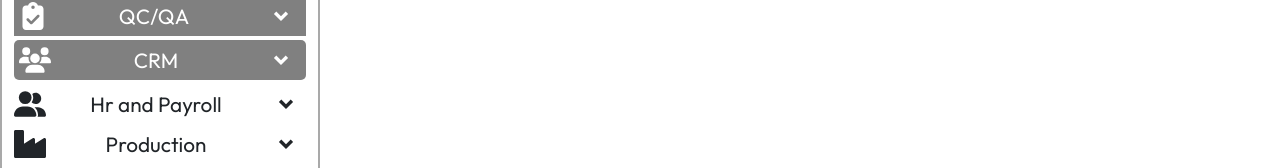
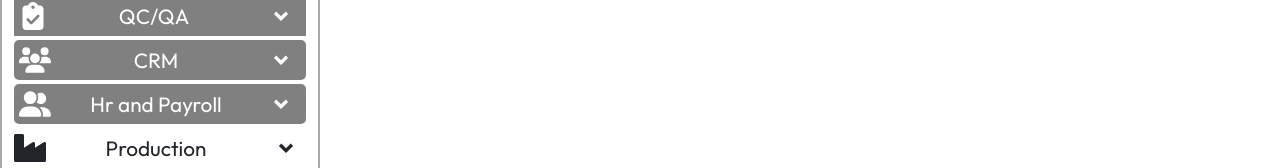
Before and after one commit to jollyvivek/ERP-PROJECT, a React (Vite) app: page /role in a window 1280 px wide. Shown: the part 369-537 px from the top of the page. Built offline with nearby package versions, Linux system fonts and the light colour scheme; no server answers.

Commit message:
Add changes in css of HrPayroll module

```diff
--- a/src/Components/SidebarMenu/HrPayroll.jsx
+++ b/src/Components/SidebarMenu/HrPayroll.jsx
@@ -84,7 +84,7 @@ const hrPayrollGraphsDropdown = () =>{
 
   return (
     <div className='hrPayroll'>
-      <div className='hrPayroll-top flex lineHeight'>
+      <div className='hrPayroll-top flex lineHeight mb-1'>
         <span className='icon fs-2'><FaUserGroup /></span>
         <span className='title'>Hr and Payroll</span>
         <span className='arrow-icon' onClick={hrPayrollDropdown}><RiArrowDropDownLine/></span>
@@ -124,7 +124,7 @@ const hrPayrollGraphsDropdown = () =>{
               </li>
               {hrLeave ? (
               <ul className="hr-leave-items">
-                <li className=" leave-master flex lineHeight">
+                <li className=" leave-master flex lineHeight mb-1 py-0">
                   <span className="title">Master</span>
                   <span className="arrow-icon"  onClick={hrLeaveMasterDropdown}>
                     <RiArrowDropDownLine/>
@@ -149,7 +149,7 @@ const hrPayrollGraphsDropdown = () =>{
               </li>
               {hrEmployee ? (
               <ul className="hr-employee-items">
-                <li class="employee-master flex lineHeight ">
+                <li class="employee-master flex lineHeight mb-1 py-0">
                   <span className="title">Master</span>
                   <span className="arrow-icon" onClick={hrEmployeeMasterDropdown}><RiArrowDropDownLine/></span>
                 </li>
@@ -170,7 +170,7 @@ const hrPayrollGraphsDropdown = () =>{
               </li>
                 {hrPerformance ? (
               <ul className="hr-performance-items">
-                <li class=" performance-master flex lineHeight ">
+                <li class=" performance-master flex lineHeight mb-1 py-0">
                   <span className="title">Master</span>
                   <span className="arrow-icon" onClick={performanceMasterDropdown}><RiArrowDropDownLine/> </span>
                 </li>
@@ -274,8 +274,8 @@ const hrPayrollGraphsDropdown = () =>{
                 <li className='title'>Postion wise  Chart</li>
               </ul>
               ):null}
-              <li className='title'>Send Sms </li>
-            </ul>
+              <li className='title py-1'>Send Sms </li>
+      </ul>
 
       </div>
       ):null}
--- a/src/Styles/SidebarCommon.css
+++ b/src/Styles/SidebarCommon.css
@@ -257,6 +257,23 @@ ul li {
   padding-block: 5px;
 }
 
+/* hr and payroll */
+
+.hrPayroll-top {
+  padding-inline: 5px;
+  background: gray;
+  color: white;
+  border-radius: 5px;
+}
+
+.hr-master-items li,
+.hr-leave-items li,
+.hr-employee-items li,
+.hr-performance-items li,
+.hr-attendance-items li,.hr-payroll-items li,.hr-reports-items li,.hr-graphs-items li {
+  padding-block: 5px;
+}
+
 /* logout-top */
 
 .logout-top .title {
```
